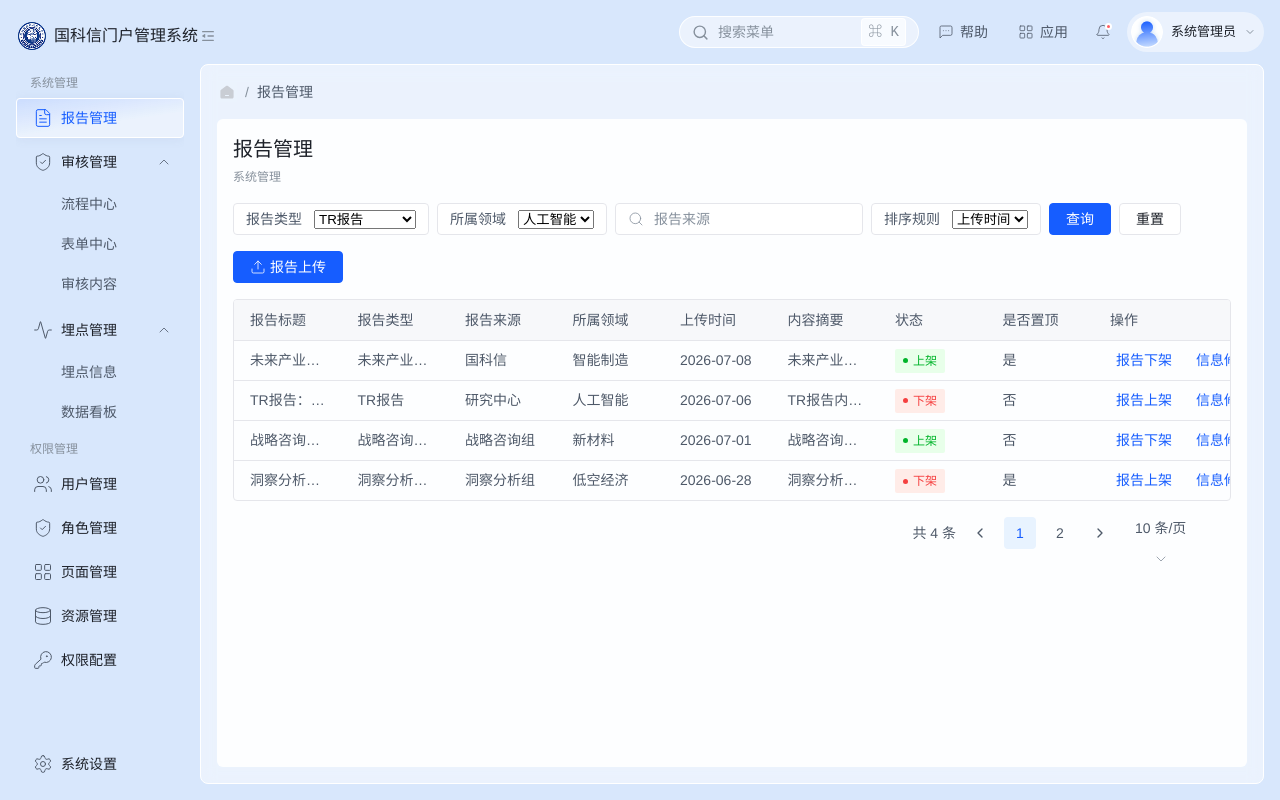
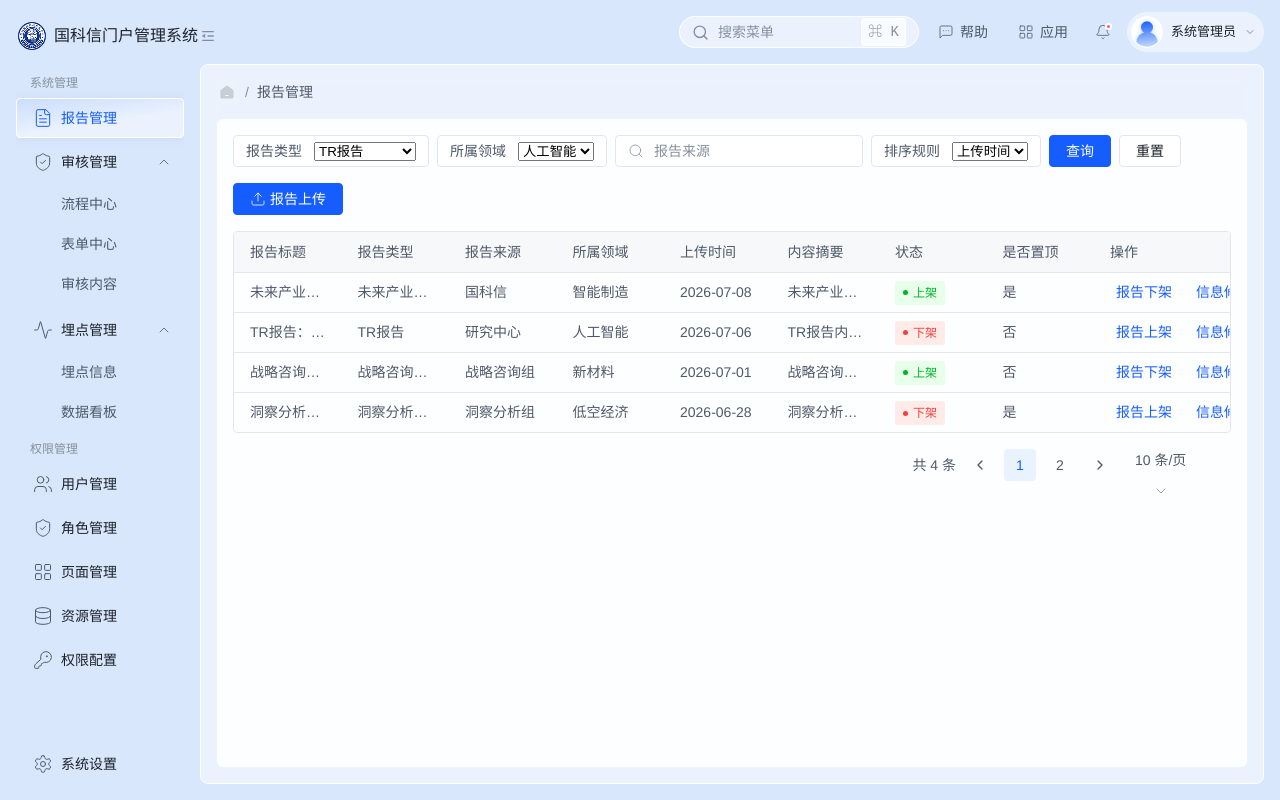
Before and after one commit to hungezu/gkx-portal-admin, a React (Vite) app: page / in a window 1280 px wide. Built offline with nearby package versions, Linux system fonts and the light colour scheme.

Commit message:
fix: remove page title blocks

```diff
--- a/src/App.tsx
+++ b/src/App.tsx
@@ -111,19 +111,19 @@ const allMenuItems = navSections.flatMap((section) =>
   section.items.flatMap((item) => item.key ? [{ key: item.key, label: item.label }] : item.children ?? [])
 );
 
-const pageTitles: Record<PageKey, { title: string; subtitle: string }> = {
-  "report-management": { title: "报告管理", subtitle: "系统管理" },
-  "workflow-center": { title: "流程中心", subtitle: "审核管理" },
-  "form-center": { title: "表单中心", subtitle: "审核管理" },
-  "audit-content": { title: "审核内容管理", subtitle: "审核管理" },
-  "event-info": { title: "埋点信息", subtitle: "埋点管理" },
-  "event-dashboard": { title: "数据看板", subtitle: "埋点管理" },
-  "org-management": { title: "组织管理", subtitle: "权限管理" },
-  "user-management": { title: "用户管理", subtitle: "权限管理" },
-  "role-management": { title: "角色管理", subtitle: "权限管理" },
-  "page-management": { title: "页面管理", subtitle: "权限管理" },
-  "resource-management": { title: "资源管理", subtitle: "权限管理" },
-  "permission-config": { title: "权限配置", subtitle: "权限管理" },
+const pageLabels: Record<PageKey, string> = {
+  "report-management": "报告管理",
+  "workflow-center": "流程中心",
+  "form-center": "表单中心",
+  "audit-content": "审核内容管理",
+  "event-info": "埋点信息",
+  "event-dashboard": "数据看板",
+  "org-management": "组织管理",
+  "user-management": "用户管理",
+  "role-management": "角色管理",
+  "page-management": "页面管理",
+  "resource-management": "资源管理",
+  "permission-config": "权限配置",
 };
 
 const reportTypeOptions = ["TR报告", "战略咨询报告", "洞察分析报告", "未来产业报告"];
@@ -917,7 +917,7 @@ export default function App() {
   const [mobileOpen, setMobileOpen] = useState(false);
   const [modal, setModal] = useState<{ type: ModalType; payload: string }>({ type: null, payload: "" });
   const [command, setCommand] = useState(false);
-  const current = pageTitles[active];
+  const currentTitle = pageLabels[active];
   const openModal = (type: ModalType, payload = "") => setModal({ type, payload });
   const page = useMemo(() => {
     if (active === "report-management") return <ReportManagement openModal={openModal} />;
@@ -940,9 +940,8 @@ export default function App() {
       {mobileOpen && <button className="mobile-overlay" onClick={() => setMobileOpen(false)} aria-label="关闭导航" />}
       <TopBar collapsed={collapsed} onMenu={() => setMobileOpen(!mobileOpen)} onSearch={() => setCommand(true)} />
       <main className={collapsed ? "main collapsed" : "main"}>
-        <div className="page-heading"><p><img src="./assets/breadcrumb-home.svg" alt="" /> <span>/</span> {current.title}</p></div>
+        <div className="page-heading"><p><img src="./assets/breadcrumb-home.svg" alt="" /> <span>/</span> {currentTitle}</p></div>
         <div className="page-content">
-          <div className="page-title-block"><h1>{current.title}</h1><span>{current.subtitle}</span></div>
           <div className="page-body">{page}</div>
         </div>
       </main>
--- a/src/styles.css
+++ b/src/styles.css
@@ -1154,26 +1154,6 @@ textarea:focus-visible {
   border-radius: var(--card-radius);
 }
 
-.page-title-block {
-  flex: 0 0 auto;
-}
-
-.page-title-block h1 {
-  margin: 0;
-  color: var(--gkx-text-primary);
-  font-size: 20px;
-  line-height: 28px;
-  font-weight: 600;
-}
-
-.page-title-block span {
-  display: block;
-  margin-top: 4px;
-  color: var(--gkx-text-tertiary);
-  font-size: 12px;
-  line-height: 20px;
-}
-
 .page-body {
   min-height: 0;
   flex: 1 1 auto;
@@ -2333,11 +2313,6 @@ tbody tr:hover {
     gap: 12px;
   }
 
-  .page-title-block h1 {
-    font-size: 18px;
-    line-height: 26px;
-  }
-
   .page-body > .card.page-card {
     padding: 0;
   }
```
